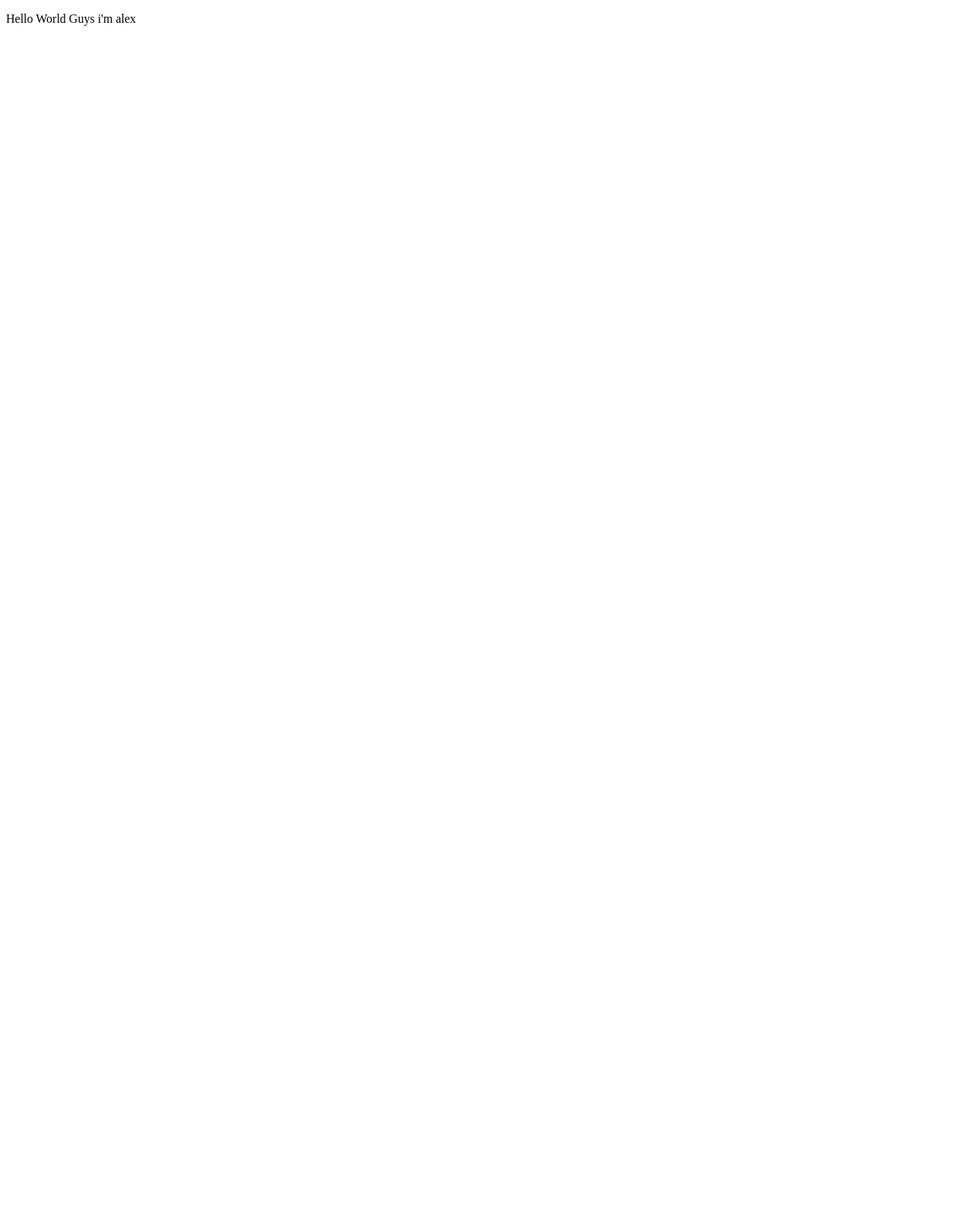
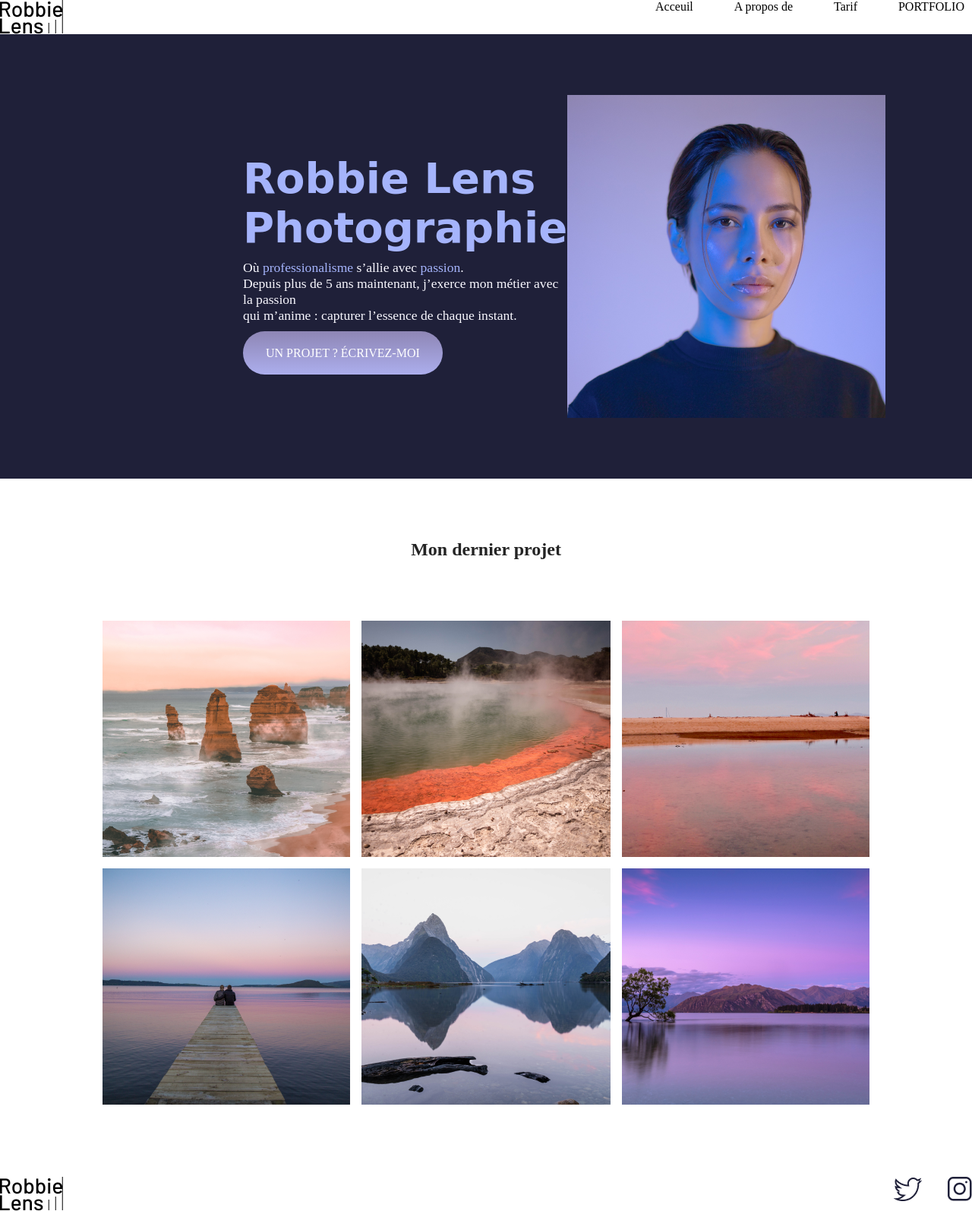
Before and after one commit to wlm6alx/Hello-World-Git, a plain HTML site: page index.html in a window 1280 px wide. Shown: the whole page at 76% size. Before the commit the page ends 800 px from the top, so only its background shows below. Drawn offline with Linux system fonts and the light colour scheme; a web font is replaced by a local one.

Commit message:
Commit 2 Flexbox

```diff
--- /dev/null
+++ b/css/style.css
@@ -0,0 +1,136 @@
+* {
+    margin: 0;
+}
+
+.cta {
+    background: linear-gradient(#8e86b5, #acaeed);
+    color: white;
+    border-radius: 50px;
+    padding: 20px 30px;
+    font-family: 'Times New Roman', Times, serif;
+}
+
+.section_blanche
+{
+background-color: white;
+padding: 80px;
+}
+
+.section_blanche h2 {
+    color: #242424;
+    text-align: center;
+    margin-bottom: 80px;
+  }
+
+  .section_blanche div {
+    display: flex;
+    flex-direction: row;
+    gap: 15px;
+    justify-content: center;
+    margin-bottom: 15px;
+  }
+
+  nav a {
+    margin-left: 30px;
+  }
+
+.en_tete,
+.pied_de_page
+{
+    background-color: white;
+    display: flex;
+    justify-content: space-between;
+}
+
+.lien_entete
+{
+    padding: 10px;
+}
+
+.accueil-introduction {
+    display: flex;
+    flex-direction: row;
+    width: 50%;
+    align-items: center;
+    margin: auto;
+  }
+
+.bordure_text
+{
+    border-bottom : 1px solid white;
+    border-right : 1px solid white;
+    padding: 50px;
+}
+
+a{
+    color: black;
+    text-decoration: none;
+}
+
+p,
+li {
+    font-size: 1.1em;
+    font-family: "manrope";
+    color: #F9F8FF;
+    margin-bottom: 30px;
+ }
+
+ h2
+  {
+color: #F9F8FF;
+ }
+
+header,
+footer{
+    background-color: white;
+    padding: 20px, 50px, 20px, 50px;
+}
+
+section{
+    padding: 80px;
+}
+
+body
+{
+    font-family: "manrope";
+    font-size: 1em;
+    background-color: #1F2039;
+}
+em {
+    color: #A5B4FC;
+    font-style: normal;
+}
+h1 {
+    font-size: 3.5em;
+    color: #A5B4FC;
+    font-family: "Playwrite DE Grund", cursive;
+    margin-bottom: 10px;
+}
+
+.lien_icone:hover {
+    opacity: 0.5;
+}
+
+.lien_entete:hover{
+    text-decoration: underline;
+}
+.cta:hover {
+    background: linear-gradient(#696484, #8788ba);
+    text-decoration: none;
+  }
+
+.a-propos-main {
+    width: 50%;
+    margin: auto;
+}
+.carre-contenu h2 {
+    margin-top: 30px;
+  }
+
+  .carre-contenu ul {
+    margin-top: 30px;
+  }
+
+a:hover{
+    text-decoration: underline;
+}
--- a/index.html
+++ b/index.html
@@ -1,11 +1,74 @@
 <!DOCTYPE html>
-<html lang="en">
+<html lang="fr">
 <head>
 <meta charset="UTF-8">
 <meta name="viewport" content="width=device-width, initial-scale=1.0">
-<title>Document</title>
+<title>Acceuil -- Robbie Lens Photographie</title>
+<link rel="stylesheet" href="css/style.css">
+<link rel="preconnect" href="https://fonts.googleapis.com">
+<link rel="preconnect" href="https://fonts.gstatic.com" crossorigin>
+<link href="https://fonts.googleapis.com/css2?family=Playwrite+DE+Grund:wght@100..400&display=swap" rel="stylesheet">
 </head>
 <body>
-<p>Hello World Guys i'm alex</p>
+    <header>
+
+            <div class="en_tete">
+                <img src="image/logo.png" alt="Logo Robbie Lens" title="Logo">
+                    <nav>
+                        <a href="index.html"  class="lien_entete"> Acceuil </a>
+                            <a href="dossier - demo/a-propos.html" class="lien_entete"> A propos de </a>
+                            <a href=" " class="lien_entete"> Tarif </a>
+                            <a href=" " class="lien_entete"> PORTFOLIO </a>
+                </nav>
+            </div>
+
+    </header>
+    <main>
+        <section class="accueil-introduction">
+
+                <div>
+                    <h1>Robbie Lens Photographie</h1>
+                    <p>
+                       Où <em>professionalisme</em> s’allie avec <em>passion</em>. <br>
+                       Depuis plus de 5 ans maintenant, j’exerce mon métier avec la passion <br>
+                       qui m’anime : capturer l’essence de chaque instant.
+                   </p>
+                   <a href="" class="cta">UN PROJET ? ÉCRIVEZ-MOI</a>
+                </div>
+                    <img  src="image/robbie-lens.png" alt="Portrait avec effet de la photographe Robbie Lens">
+        </section>
+
+<section class="section_blanche">
+    <h2>Mon dernier projet</h2>
+
+    <div class="element element1">
+        <img  src="image/element-1.png" alt="Portrait avec effet de la photographe Robbie Lens">
+         <img  src="image/element-2.png" alt="Portrait avec effet de la photographe Robbie Lens">
+        <img  src="image/element-3.png" alt="Portrait avec effet de la photographe Robbie Lens">
+    </div>
+        <div class="element element2">
+          <img  src="image/element-4.png" alt="Portrait avec effet de la photographe Robbie Lens">
+          <img  src="image/element-5.png" alt="Portrait avec effet de la photographe Robbie Lens">
+          <img  src="image/element-6.png" alt="Portrait avec effet de la photographe Robbie Lens">
+        </div>
+</section>
+
+</main>
+
+<footer>
+ <div class="pied_de_page">
+       <img src="image/logo.png" alt="logo robbie Lens" title="logo">
+       <nav>
+        <a target="_blank" href="https://twitter.com/" class="lien_icone">
+            <img src="image/twitter.png" alt="logo twitter" title="notre page twitter">
+        </a>
+            <a target="_blank" href="https://www.instagram.com/" class="lien_icone">
+                <img src="image/instagram.png" alt="logo instagram" title="notre page instagram">
+            </a>
+       </nav>
+
+        </div>
+    </footer>
+<!--  ceci est le premier paragraphe de mon site -->
 </body>
 </html>
```
Also changed, not shown: dossier - demo/a-propos.html (added, +74 -0 lines), image/element-1.png (added), image/element-2.png (added), image/element-3.png (added), image/element-4.png (added), image/element-5.png (added), image/element-6.png (added), image/instagram.png (added), image/logo.png (added), image/robbie-lens.png (added), image/twitter.png (added), 1 other file.
